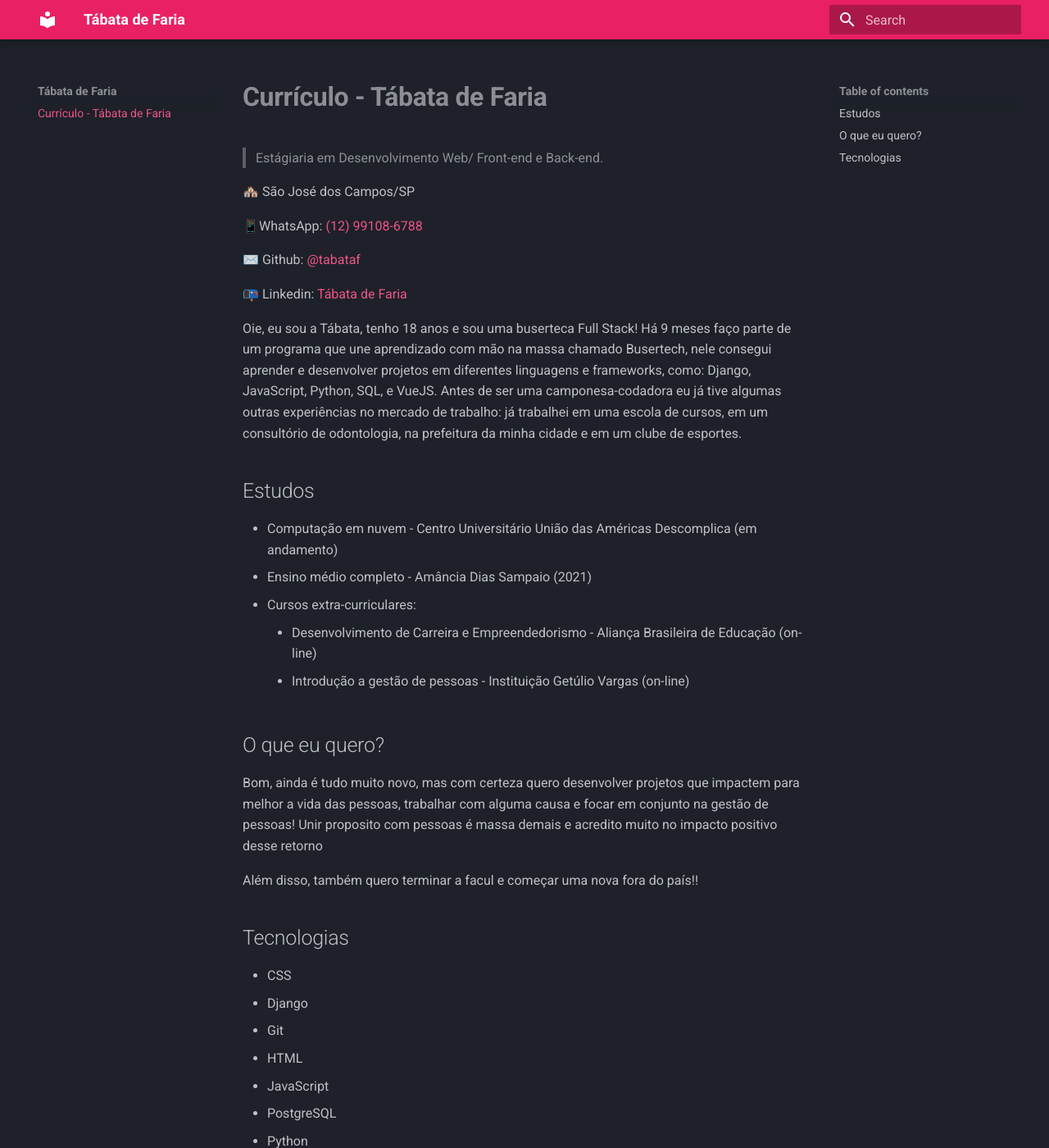
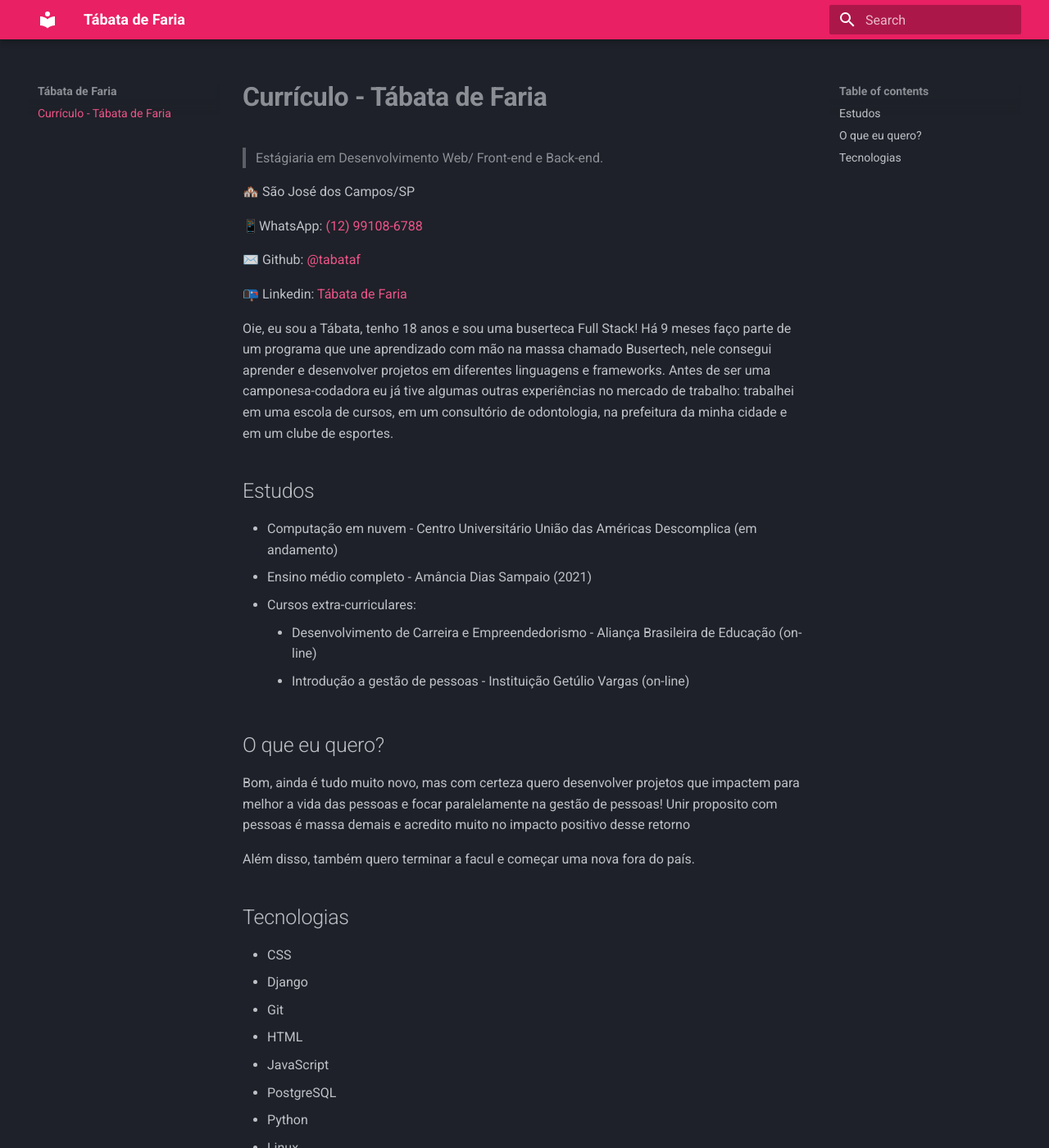
Before and after one commit to tabataf/curriculo, an MkDocs documentation site: the page built from docs/index.md, in a window 1280 px wide and 1400 px high. Shown: the whole window at 82% size. Built offline with MkDocs 1.6.1 and Material for MkDocs 9.7.7, drawn with Linux system fonts in a browser that asks for light colours.

Commit message:
o que eu quero?

```diff
--- a/docs/index.md
+++ b/docs/index.md
@@ -10,8 +10,8 @@
 📭 Linkedin: <a href="https://www.linkedin.com/in/t%C3%A1bata-de-faria/" target="_blank">Tábata de Faria</a>
 
 
-Oie, eu sou a Tábata, tenho 18 anos e sou uma buserteca Full Stack! Há 9 meses faço parte de um programa que une aprendizado com mão na massa chamado Busertech, nele consegui aprender e desenvolver projetos em diferentes linguagens e frameworks, como: Django, JavaScript, Python, SQL, e VueJS.
-Antes de ser uma camponesa-codadora eu já tive algumas outras experiências no mercado de trabalho: já trabalhei em uma escola de cursos, em um consultório de odontologia, na prefeitura da minha cidade e em um clube de esportes.
+Oie, eu sou a Tábata, tenho 18 anos e sou uma buserteca Full Stack! Há 9 meses faço parte de um programa que une aprendizado com mão na massa chamado Busertech, nele consegui aprender e desenvolver projetos em diferentes linguagens e frameworks.
+Antes de ser uma camponesa-codadora eu já tive algumas outras experiências no mercado de trabalho: trabalhei em uma escola de cursos, em um consultório de odontologia, na prefeitura da minha cidade e em um clube de esportes.
 
 ## Estudos
 
@@ -23,9 +23,9 @@
 
 ## O que eu quero?
 
-Bom, ainda é tudo muito novo, mas com certeza quero desenvolver projetos que impactem para melhor a vida das pessoas, trabalhar com alguma causa e focar em conjunto na gestão de pessoas! Unir proposito com pessoas é massa demais e acredito muito no impacto positivo desse retorno
+Bom, ainda é tudo muito novo, mas com certeza quero desenvolver projetos que impactem para melhor a vida das pessoas e focar paralelamente na gestão de pessoas! Unir proposito com pessoas é massa demais e acredito muito no impacto positivo desse retorno
 
-Além disso, também quero terminar a facul e começar uma nova fora do país!!
+Além disso, também quero terminar a facul e começar uma nova fora do país.
 ## Tecnologias
 * CSS
 * Django
```
